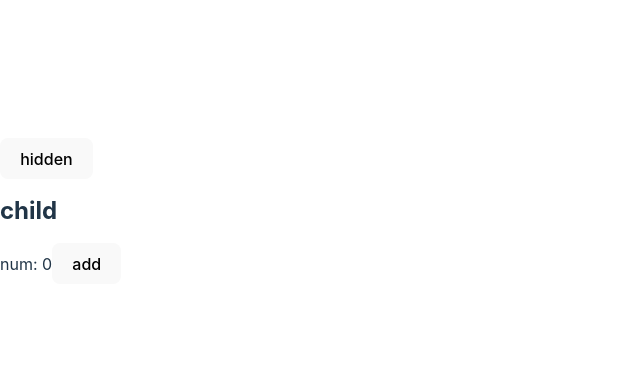
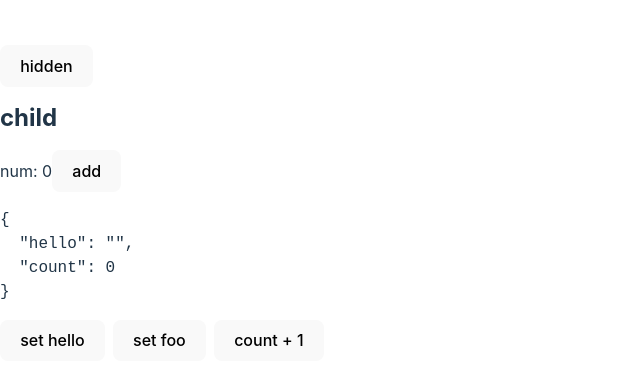
Before and after one commit to weeqe/f-hooks, a React (Vite) app: page / in a window 1280 px wide. Shown: the part 189-574 px from the top of the page, without its empty margins (0-640 px from the left). Built offline with nearby package versions, Linux system fonts and the light colour scheme.

Commit message:
feat: useSetState

```diff
--- a/src/App.tsx
+++ b/src/App.tsx
@@ -1,6 +1,7 @@
 import {useEffect, useState} from 'react'
 import useUnmount from "./hooks/useUnmount";
 import useUnmountedRef from './hooks/useUnmountedRef'
+import SetStateDemo from "./hooks/useSetState/demo";
 
 function App() {
   const [show, setShow] = useState(true);
@@ -8,6 +9,7 @@ function App() {
     <div className="App">
       <button onClick={() => setShow(!show)}>hidden</button>
       {show ? <Child/> : null}
+      <SetStateDemo />
     </div>
   )
 }
--- /dev/null
+++ b/src/hooks/useSetState/demo.tsx
@@ -0,0 +1,33 @@
+import React, {useState} from 'react';
+import useSetState from './index';
+
+interface State {
+  hello: string;
+  count: number;
+
+  [key: string]: any;
+}
+
+export default () => {
+  const [state, setState] = useSetState<State>({
+    hello: '',
+    count: 0,
+  });
+
+  return (
+    <div>
+      <pre>{JSON.stringify(state, null, 2)}</pre>
+      <p>
+        <button type="button" onClick={() => setState({hello: 'hello world'})}>
+          set hello
+        </button>
+        <button type="button" onClick={() => setState({foo: 'bar'})} style={{margin: '0 8px'}}>
+          set foo
+        </button>
+        <button type="button" onClick={() => setState((prev) => ({count: prev.count + 1}))}>
+          count + 1
+        </button>
+      </p>
+    </div>
+  );
+};
--- /dev/null
+++ b/src/hooks/useSetState/index.tsx
@@ -0,0 +1,23 @@
+import {useCallback, useState} from "react";
+import {isFunction} from "../utils";
+
+export type State<S, K extends keyof S> = Pick<S, K> | S | null
+
+export type SetState<S extends Record<string, any>> = <K extends keyof S>(
+  state: State<S, K> | ((prevState: Readonly<S>) => State<S, K> | S)
+) => void
+
+const useSetState = <S extends Record<string, any>>(initState: S | (() => S)): [S, SetState<S>] => {
+  const [state, setState] = useState<S>(initState);
+
+  const setMergeState = useCallback<SetState<S>>((patch) => {
+    setState(prevState => {
+      const newState = isFunction(patch) ? patch(prevState) : patch
+      return newState ? {...prevState, ...newState} : prevState
+    })
+  }, [])
+
+  return [state, setMergeState]
+}
+
+export default useSetState
```
